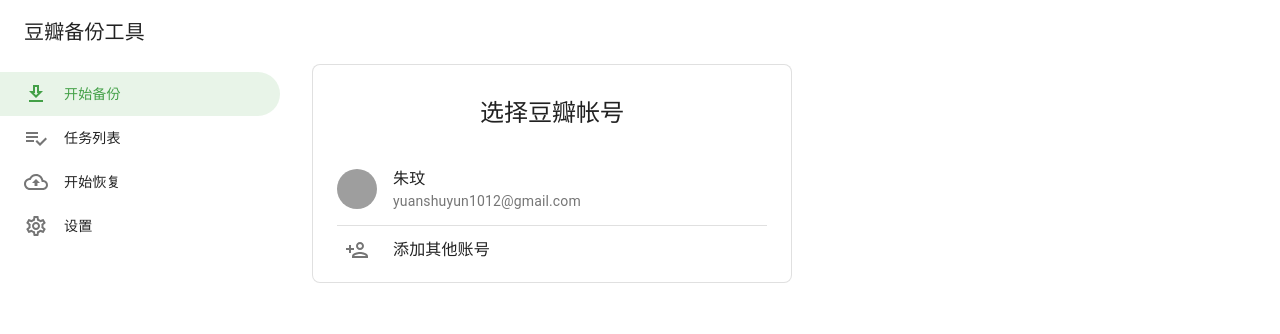
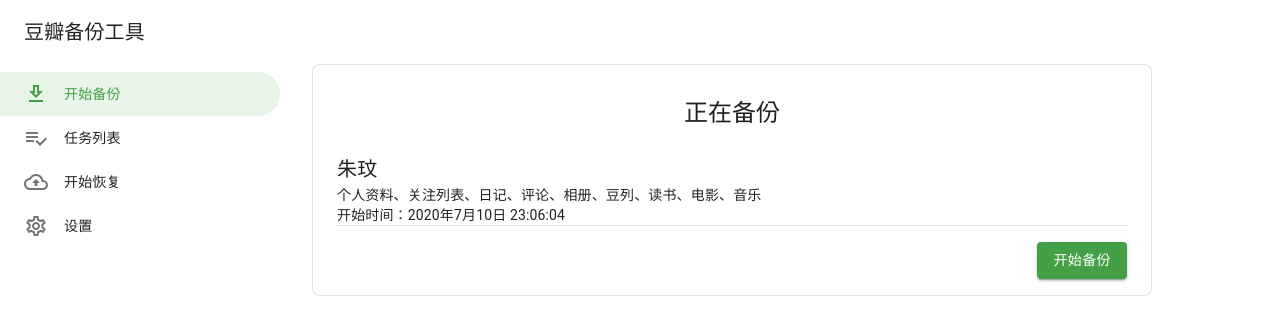
Before and after one commit to ShuyunYuan/douban-backup, a React (Create React App) app: page /backup/progress in a window 1280 px wide. Before the commit this address led to /backup/select-account. Shown: the top 334 px of the page. Built offline with nearby package versions, Linux system fonts and the light colour scheme; grey boxes are pictures that could not be loaded.

Commit message:
Add WIP backup progress page.

```diff
--- a/src/components/Backup.tsx
+++ b/src/components/Backup.tsx
@@ -4,12 +4,11 @@
 
 import { RootState } from '../state/Store';
 import AddAccount from './AddAccount';
+import BackupProgress from './BackupProgress';
 import SelectAccount from './SelectAccount';
 import SelectContent from './SelectContent';
 
-interface StateProps {
-  hasAccounts: boolean;
-}
+interface StateProps {}
 
 type Props = StateProps;
 
@@ -19,15 +18,14 @@
         <Route path='/backup/select-account' component={SelectAccount} />
         <Route path='/backup/add-account' component={AddAccount} />
         <Route path='/backup/select-content' component={SelectContent} />
+        <Route path='/backup/progress' component={BackupProgress} />
         <Redirect to='/backup/select-account' />
       </Switch>
   );
 }
 
 function mapState(state: RootState): StateProps {
-  return {
-    hasAccounts: !!state.accounts.length,
-  };
+  return {};
 }
 
 export default connect(mapState)(Backup);
--- /dev/null
+++ b/src/components/BackupProgress.tsx
@@ -0,0 +1,88 @@
+import {
+  Box, Button, Card, Checkbox, CircularProgress, Divider, List, ListItem, ListItemIcon, ListItemSecondaryAction,
+  ListItemText, Typography,
+} from '@material-ui/core';
+import { makeStyles } from '@material-ui/core/styles';
+import React, { useEffect } from 'react';
+import { connect } from 'react-redux';
+import { Redirect } from 'react-router-dom';
+import { ItemList } from '../api';
+
+import contents from '../constants/Contents';
+import {
+  Account, addUserItemList, AddUserItemListArgs, fetchUserItemList, resetFetchUserItemList,
+} from '../state/Slices';
+import { RootState } from '../state/Store';
+
+interface StateProps {
+  account: Account;
+  itemList: ItemList;
+}
+
+interface DispatchProps {
+}
+
+type Props = StateProps & DispatchProps;
+
+const useStyles = makeStyles((theme) => ({
+  listItemRoot: {
+    paddingLeft: theme.spacing(3),
+    paddingRight: theme.spacing(3),
+  },
+  listItemSecondaryActionRoot: {
+    right: theme.spacing(3),
+  },
+  dividerMiddle: {
+    marginLeft: theme.spacing(3),
+    marginRight: theme.spacing(3),
+  },
+}));
+
+function BackupProgress(props: Props) {
+  return (
+      <Box maxWidth={840}>
+        <Card variant='outlined'>
+          <Box paddingX={3} paddingTop={4} paddingBottom={3}>
+            <Typography align='center' component='h2' variant='h5'>
+              正在备份
+            </Typography>
+          </Box>
+          <Box paddingX={3}>
+            <Typography component='h3' variant='h6'>
+              {/*{props.account.user.name}*/}
+              朱玟
+            </Typography>
+            <Typography variant='body2'>
+              个人资料、关注列表、日记、评论、相册、豆列、读书、电影、音乐
+            </Typography>
+            <Typography variant='body2'>
+              开始时间：2020年7月10日 23:06:04
+            </Typography>
+            <Divider />
+          </Box>
+          <Box display='flex' paddingX={3} paddingY={2} justifyContent='flex-end'>
+            <Button color='primary' variant='contained'>
+              开始备份
+            </Button>
+          </Box>
+        </Card>
+      </Box>
+  );
+}
+
+function mapState(state: RootState): StateProps {
+  const account = state.accounts[state.backupUsername];
+  // return {
+  //   account,
+  //   itemList: state.userItemLists[account.user.id],
+  // };
+  return {
+    account: null as unknown as Account,
+    itemList: null as unknown as ItemList,
+  };
+}
+
+const mapDispatch: DispatchProps = {
+}
+
+export default connect(mapState, mapDispatch)(BackupProgress);
--- a/src/components/SelectContent.tsx
+++ b/src/components/SelectContent.tsx
@@ -3,11 +3,12 @@
   ListItemText, Typography,
 } from '@material-ui/core';
 import { makeStyles } from '@material-ui/core/styles';
+import { replace } from 'connected-react-router';
 import React, { useEffect } from 'react';
 import { connect } from 'react-redux';
 import { Redirect } from 'react-router-dom';
+
 import { ItemList } from '../api';
-
 import contents from '../constants/Contents';
 import {
   Account, addUserItemList, AddUserItemListArgs, fetchUserItemList, resetFetchUserItemList,
@@ -25,6 +26,7 @@
   fetchUserItemList: (userId: string) => void;
   resetFetchUserItemList: () => void;
   addUserItemList: (args: AddUserItemListArgs) => void;
+  replace: (location: string) => void;
 }
 
 type Props = StateProps & DispatchProps;
@@ -50,7 +52,11 @@
   const classes = useStyles();
   const handleCheckedChange = (event: React.ChangeEvent<HTMLInputElement>) =>
       setChecked({ ...checked, [event.target.name]: event.target.checked });
-  const handleSelectAll = () => setChecked(Object.fromEntries<boolean>(contents.map(it => [it.id, !isAllChecked])))
+  const handleSelectAllClick = () => setChecked(Object.fromEntries<boolean>(contents.map(it => [it.id, !isAllChecked])))
+  const handleBackUpClick = () => {
+    // TODO
+    props.replace('progress');
+  }
   useEffect(() => {
     if (props.account && !props.itemList && !props.isFetchingItemList) {
       if (props.fetchedItemList) {
@@ -77,7 +83,7 @@
           <Box position='relative'>
             <Box visibility={!!props.itemList ? 'visible' : 'hidden'}>
               <Box display='flex' justifyContent='flex-end' paddingX={2}>
-                <Button color='primary' onClick={handleSelectAll}>
+                <Button color='primary' onClick={handleSelectAllClick}>
                   {isAllChecked ? '取消全选' : '全选'}
                 </Button>
               </Box>
@@ -112,7 +118,7 @@
               </List>
               <Divider />
               <Box display='flex' paddingX={3} paddingY={2} justifyContent='flex-end'>
-                <Button color='primary' disabled={isNoneChecked} variant='contained'>
+                <Button color='primary' disabled={isNoneChecked} variant='contained' onClick={handleBackUpClick}>
                   开始备份
                 </Button>
               </Box>
@@ -131,7 +137,7 @@
 function mapState(state: RootState): StateProps {
   const account = state.accounts[state.backupUsername];
   return {
-    account: account,
+    account,
     itemList: account && state.userItemLists[account.user.id],
     isFetchingItemList: state.fetchUserItemList.isPending,
     fetchedItemList: state.fetchUserItemList.itemList,
@@ -142,6 +148,7 @@
   fetchUserItemList,
   resetFetchUserItemList,
   addUserItemList,
+  replace,
 }
 
 export default connect(mapState, mapDispatch)(SelectContent);
```
